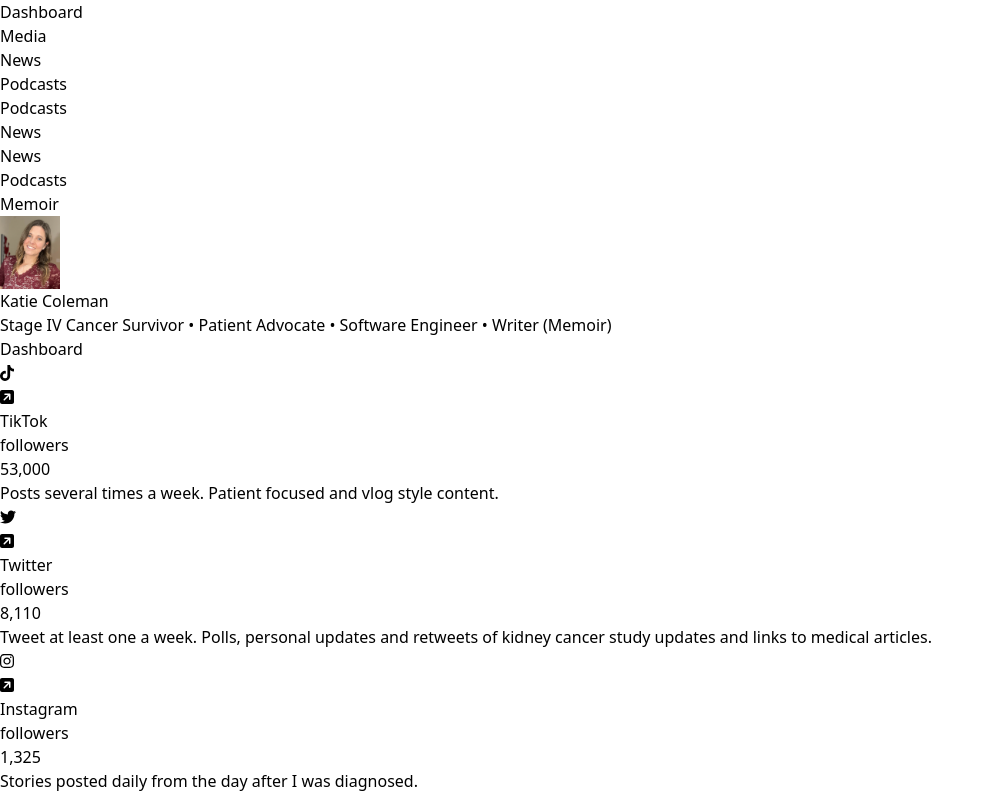
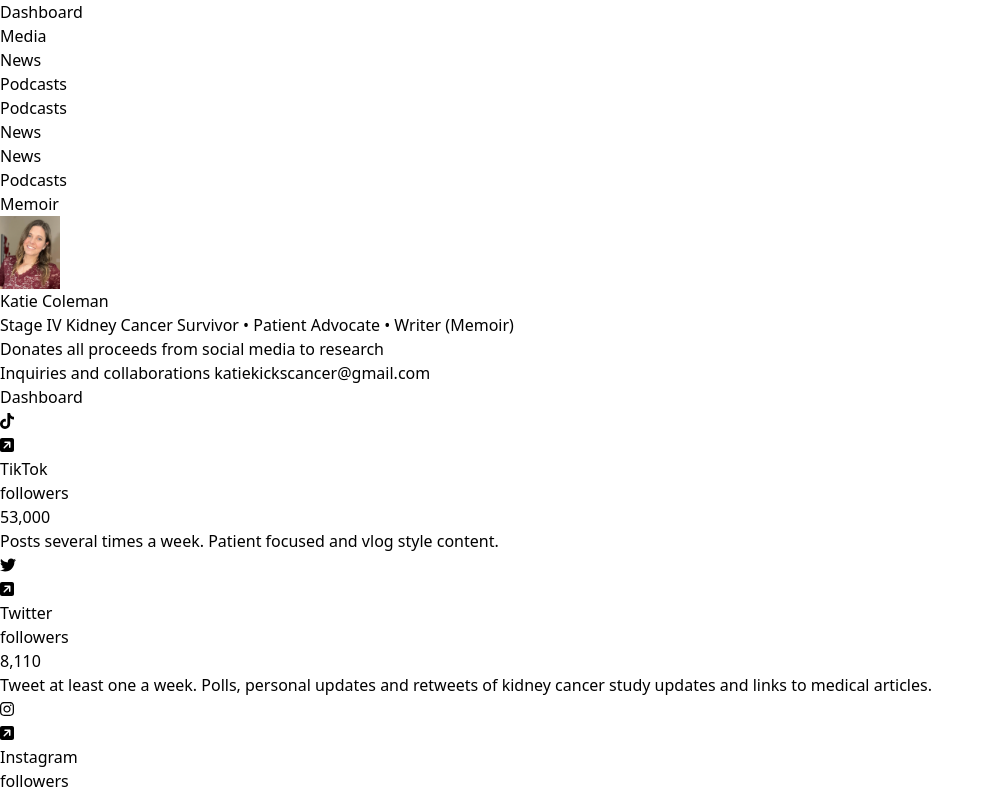
Before and after one commit to cruip/tailwind-dashboard-template, a React (Vite) app: page / in a window 1280 px wide. Shown: the top 797 px of the page, without its empty margins (0-994 px from the left). Built offline with nearby package versions, Linux system fonts and the light colour scheme.

Commit message:
update banner

```diff
--- a/src/partials/dashboard/WelcomeBanner.jsx
+++ b/src/partials/dashboard/WelcomeBanner.jsx
@@ -84,7 +84,16 @@ function WelcomeBanner({ email, type }) {
             Katie Coleman
           </h1>
           <p className="text-center italic mt-1">
-            {`Stage IV Cancer Survivor • Patient Advocate • Software Engineer • Writer (Memoir)`}
+            {`Stage IV Kidney Cancer Survivor • Patient Advocate • Writer (Memoir)`}
+          </p>
+          <p className="text-center italic mt-1">
+            Donates all proceeds from social media to research
+          </p>
+          <p className="text-center italic mt-1 text-sm">
+            Inquiries and collaborations{" "}
+            <a href="mailto:katiekickscancer@gmail.com">
+              katiekickscancer@gmail.com
+            </a>
           </p>
 
           {/*<p className="text-sm italic">*/}
```
